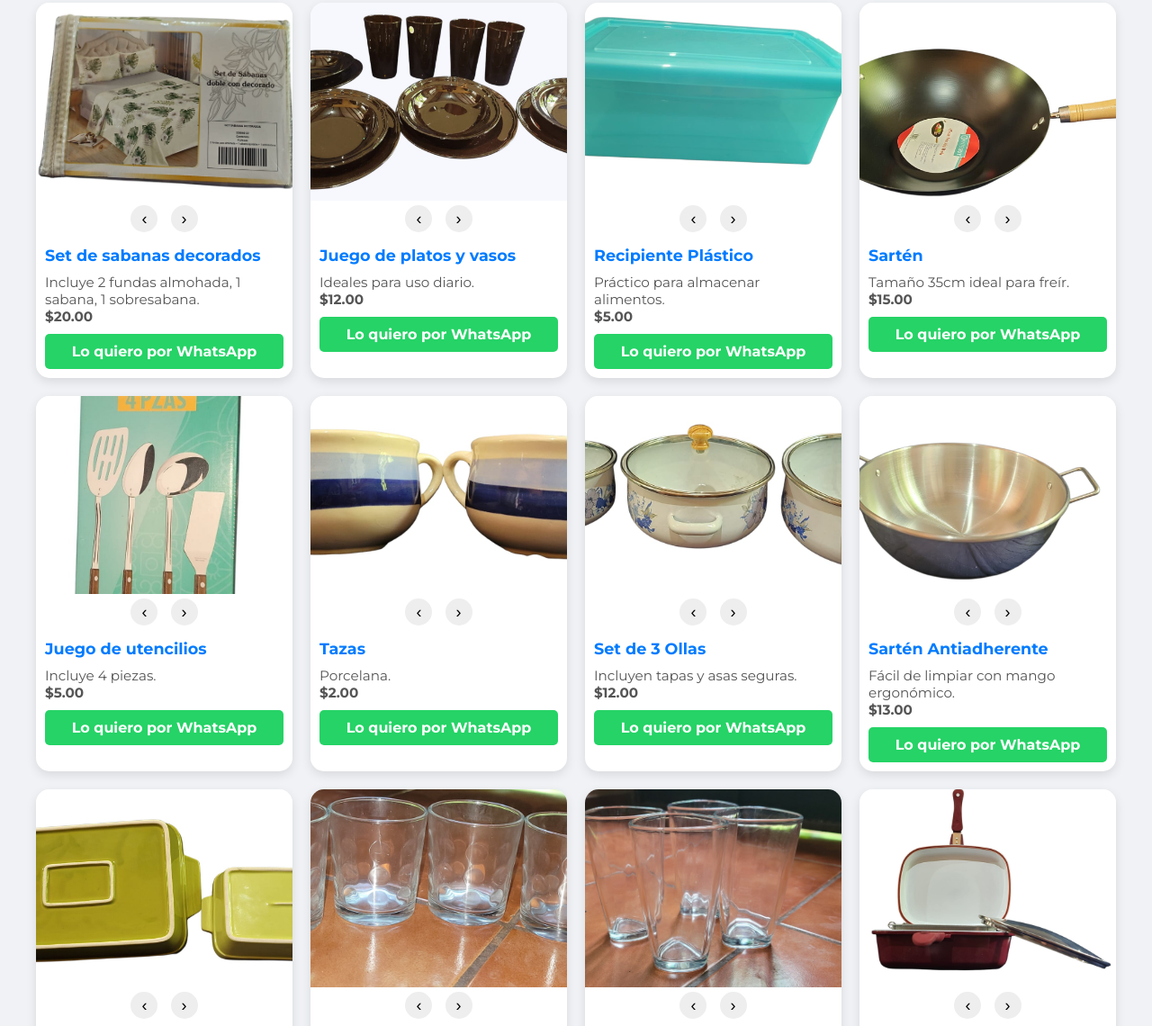
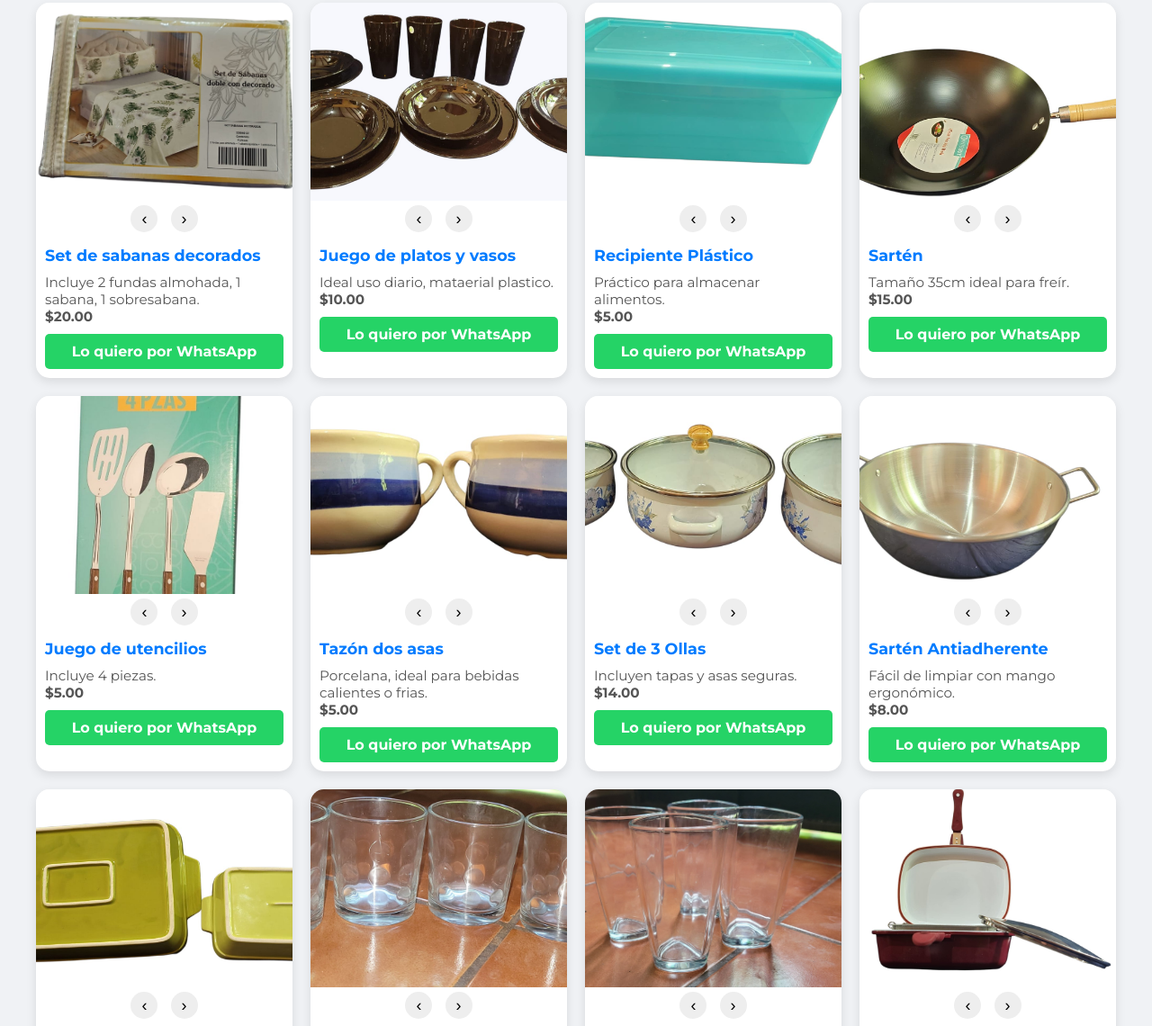
Before and after one commit to bassernesto/Productos, a plain HTML site: page index.html in a window 1280 px wide. Shown: the part 1005-2145 px from the top of the page at 90% size. Drawn offline with Linux system fonts and the light colour scheme.

Commit message:
Update datos index.html
datos update

```diff
--- a/index.html
+++ b/index.html
@@ -162,28 +162,28 @@
 
   <script>
     const productos = [
-      {nombre: 'Planchas de ropa', desc: 'De vapor.', precio: '15.00', imagenes: ['IMG/plan1.jpg','IMG/plan2.jpg']},
+      {nombre: 'Planchas de ropa', desc: 'C/U De vapor.', precio: '15.00', imagenes: ['IMG/plan1.jpg','IMG/plan2.jpg']},
       {nombre: 'Jarra Eléctrica', desc: 'Jarra eléctrica de 2L', precio: '15.00', imagenes: ['IMG/jarra1.jpg','IMG/jarra3.jpg']},
-      {nombre: 'Sarten Eléctrico', desc: 'Capacidad de 2.5L', precio: '12.00', imagenes: ['IMG/ser1.jpg','IMG/ser2.jpg']},
+      {nombre: 'Sarten Eléctrico', desc: 'Capacidad de 2.5L', precio: '15.00', imagenes: ['IMG/ser1.jpg','IMG/ser2.jpg']},
       {nombre: 'Pavera', desc: 'Anti-adherente, hornear', precio: '10.00', imagenes: ['IMG/yu1.jpg','IMG/yu2.jpg']},
       {nombre: 'Olla', desc: 'Olla extendida', precio: '10.00', imagenes: ['IMG/o1.jpg','IMG/o2.jpg']},
       {nombre: 'Jarra con 6 Vasos', desc: 'Jarra con vasos, práctica y elegante.', precio: '15.00', imagenes: ['IMG/jarravasos1.jpg','IMG/jarravasos2.jpg','IMG/jarravasos3.jpg']},
       {nombre: 'Set de 3 saleros', desc: 'Perfectos para sal, pimienta y especias.', precio: '5.00', imagenes: ['IMG/Salero1.jpg','IMG/Salero2.jpg']},
-      {nombre: 'Ollas', desc: '2 diferentes tipos.', precio: '16.00', imagenes: ['IMG/olas1.jpg','IMG/olas2.jpg']},
+      {nombre: 'Ollas', desc: '2 diferentes tipos.', precio: '12.00', imagenes: ['IMG/olas1.jpg','IMG/olas2.jpg']},
       {nombre: 'Set de sabanas decorados', desc: 'Incluye 2 fundas almohada, 1 sabana, 1 sobresabana.', precio: '20.00', imagenes: ['IMG/sab1.jpg','IMG/sab2.jpg']},
-      {nombre: 'Juego de platos y vasos', desc: 'Ideales para uso diario.', precio: '12.00', imagenes: ['IMG/vajilla1.jpg','IMG/vajilla2.jpg']},
+      {nombre: 'Juego de platos y vasos', desc: 'Ideal uso diario, mataerial plastico.', precio: '10.00', imagenes: ['IMG/vajilla1.jpg','IMG/vajilla2.jpg']},
       {nombre: 'Recipiente Plástico', desc: 'Práctico para almacenar alimentos.', precio: '5.00', imagenes: ['IMG/re1.jpg','IMG/re2.jpg']},
       {nombre: 'Sartén', desc: 'Tamaño 35cm ideal para freír.', precio: '15.00', imagenes: ['IMG/sarte1.jpg','IMG/sarte2.jpg']},
       {nombre: 'Juego de utencilios', desc: 'Incluye 4 piezas.', precio: '5.00', imagenes: ['IMG/jue.jpg']},
-      {nombre: 'Tazas', desc: 'Porcelana.', precio: '2.00', imagenes: ['IMG/ta1.jpg','IMG/ta3.jpg']},
-      {nombre: 'Set de 3 Ollas', desc: 'Incluyen tapas y asas seguras.', precio: '12.00', imagenes: ['IMG/ollas1.jpg','IMG/ollas2.jpg']},
-      {nombre: 'Sartén Antiadherente', desc: 'Fácil de limpiar con mango ergonómico.', precio: '13.00', imagenes: ['IMG/sar1.jpg','IMG/sar2.jpg']},
+      {nombre: 'Tazón dos asas', desc: 'Porcelana, ideal para bebidas calientes o frias.', precio: '5.00', imagenes: ['IMG/ta1.jpg','IMG/ta3.jpg']},
+      {nombre: 'Set de 3 Ollas', desc: 'Incluyen tapas y asas seguras.', precio: '14.00', imagenes: ['IMG/ollas1.jpg','IMG/ollas2.jpg']},
+      {nombre: 'Sartén Antiadherente', desc: 'Fácil de limpiar con mango ergonómico.', precio: '8.00', imagenes: ['IMG/sar1.jpg','IMG/sar2.jpg']},
       {nombre: 'Recipientes', desc: 'Hechas de ceramica.', precio: '8.00', imagenes: ['IMG/reci1.jpg','IMG/reci2.jpg']},
       {nombre: 'Set de 6 vasos', desc: 'Vasos pequeños de vidrio.', precio: '5.00', imagenes: ['IMG/va1.jpg','IMG/va2.jpg']},
       {nombre: 'Set de 4 vasos', desc: 'Vasos grandes de vidrio.', precio: '5.00', imagenes: ['IMG/vas.jpg']},
       {nombre: 'Sartén Cuadrado', desc: 'Antiadherente, práctico y moderno.', precio: '15.00', imagenes: ['IMG/s1.jpg','IMG/s2.jpg']},
       {nombre: 'Frutera', desc: '5 pcs de vidrio color amarillo.', precio: '3.50', imagenes: ['IMG/fru1.jpg','IMG/fru2.jpg']},
-      {nombre: 'Set 4 platos', desc: 'Pequeños de vidrio.', precio: '3.00', imagenes: ['IMG/p1.jpg','IMG/p2.jpg']},
+      {nombre: 'Set 4 pailas', desc: 'Pequeños de vidrio.', precio: '3.00', imagenes: ['IMG/p1.jpg','IMG/p2.jpg']},
       {nombre: 'Recipiente', desc: 'Porcelana.', precio: '3.00', imagenes: ['IMG/r1.jpg','IMG/r2.jpg']},
       {nombre: 'Juego de cuchillos', desc: 'Incluye 7 diferentes', precio: '7.00', imagenes: ['IMG/cu.jpg','IMG/cu2.jpg']},
       {nombre: 'Set de 2 Azucareras', desc: 'Vidrio. Ideales para azúcar, café u otros.', precio: '4.00', imagenes: ['IMG/azu1.jpg','IMG/azu2.jpg']},
```
